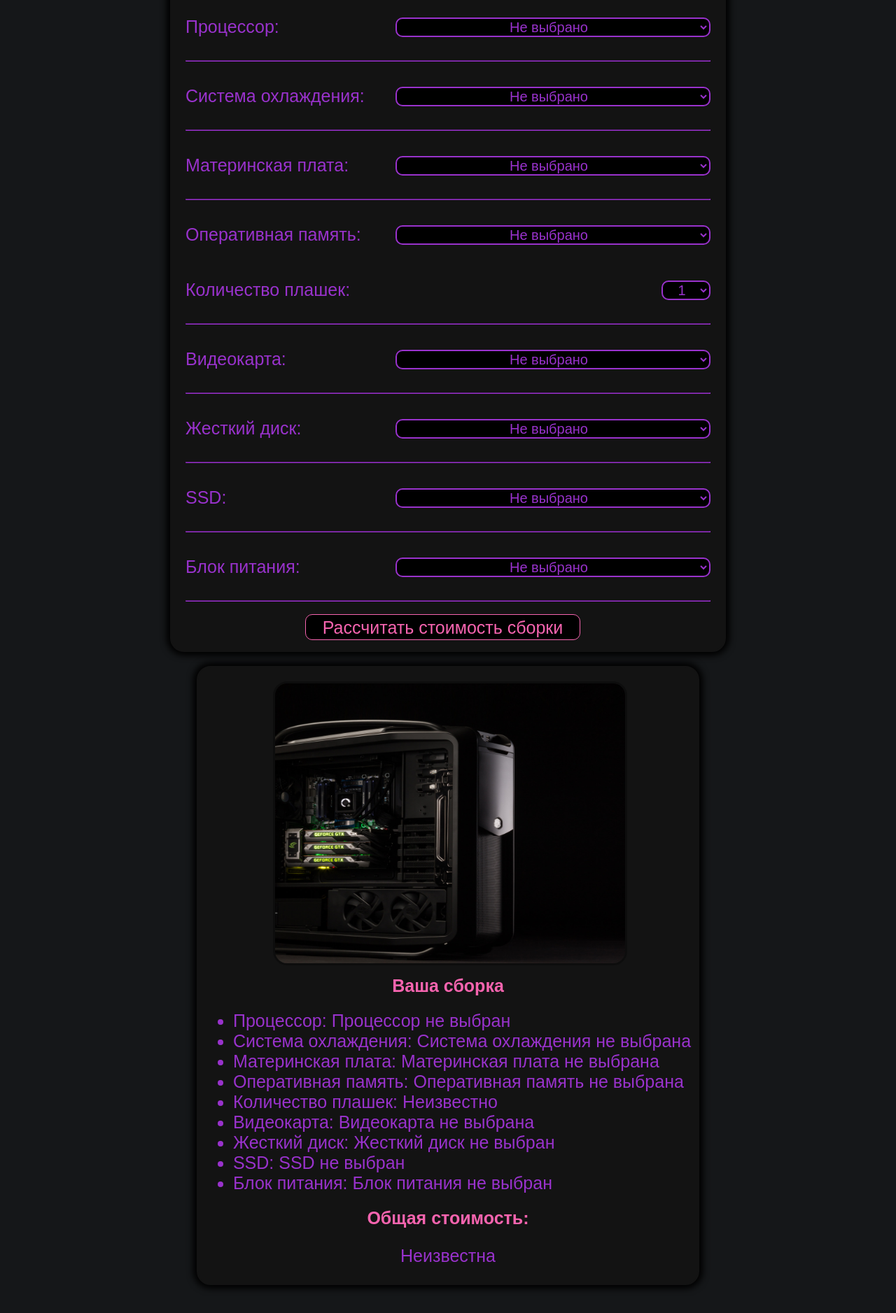
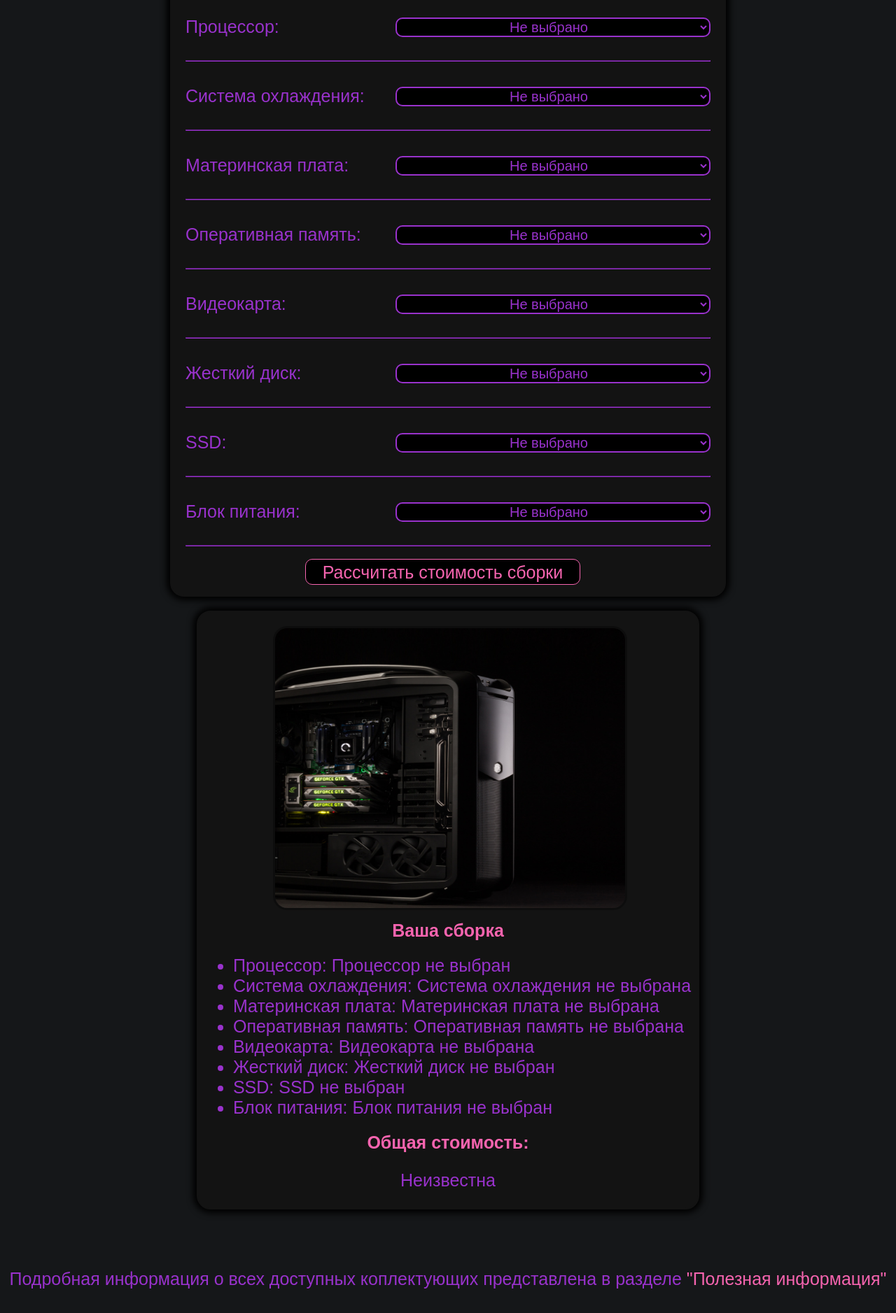
Before and after one commit to Nestyzorix/PC-Building-Helper, a Django app: page /main/constructor/ in a window 1280 px wide. Shown: the part 424-2301 px from the top of the page at 70% size. Run offline with Django 5.2, Linux system fonts and the light colour scheme; tables that the repository leaves empty hold one stand-in row (values such as "Sample post").

Commit message:
hide broken utils

```diff
--- a/PC_Building_site/backend_api/templates/backend_api/configurator-constructor.html
+++ b/PC_Building_site/backend_api/templates/backend_api/configurator-constructor.html
@@ -76,16 +76,16 @@
                         </select>
                     </div>
                 </div>
-                <div class="componentSectionSpecial">
-                    <p>Количество плашек: </p>
-                    <div class="selectWrapper">
-                        <select name="ram_count" class="ramStyle">
-                            <option>1</option>
-                            <option>2</option>
-                            <option>4</option>
-                        </select>
-                    </div>
-                </div>
+{#                <div class="componentSectionSpecial">  #}
+{#                    <p>Количество плашек: </p>#}
+{#                    <div class="selectWrapper">#}
+{#                        <select name="ram_count" class="ramStyle">#}
+{#                            <option>1</option>#}
+{#                            <option>2</option>#}
+{#                            <option>4</option>#}
+{#                        </select>#}
+{#                    </div>#}
+{#                </div>#}
 
                 <hr>
 
@@ -174,7 +174,6 @@
                 <li>Система охлаждения: {{ request.POST.cooling_system }}</li>
                 <li>Материнская плата: {{ request.POST.motherboard }}</li>
                 <li>Оперативная память: {{ request.POST.ram }}</li>
-                <li>Количество плашек оперативной памяти: {{ request.POST.ram_count }}</li>
                 <li>Видеокарта: {{ request.POST.videocard }}</li>
                 <li>Жесткий диск: {{ request.POST.hdd }}</li>
                 <li>SSD: {{ request.POST.ssd }}</li>
@@ -193,7 +192,6 @@
                 <li>Система охлаждения: Система охлаждения не выбрана</li>
                 <li>Материнская плата: Материнская плата не выбрана</li>
                 <li>Оперативная память: Оперативная память не выбрана</li>
-                <li>Количество плашек: Неизвестно</li>
                 <li>Видеокарта: Видеокарта не выбрана</li>
                 <li>Жесткий диск: Жесткий диск не выбран</li>
                 <li>SSD: SSD не выбран</li>
```
